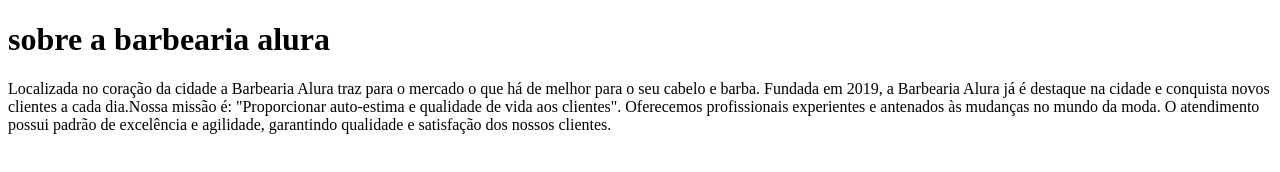
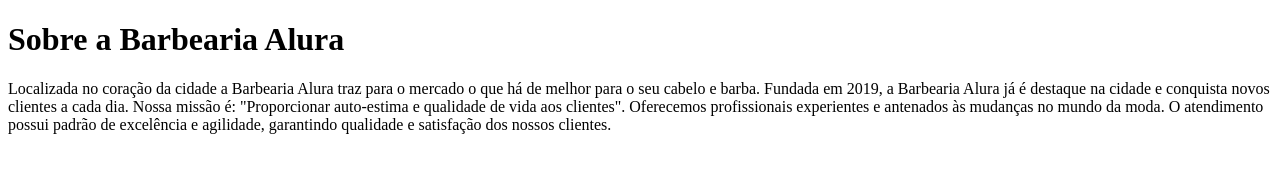
Before and after one commit to ya276/primeiro-reposit, a plain HTML site: page index.html in a window 1280 px wide. Drawn offline with Linux system fonts and the light colour scheme.

Commit message:
marcaçâo

```diff
--- a/index.html
+++ b/index.html
@@ -1,12 +1,19 @@
 <!DOCTYPE html>
 <html lang="pt-br">
+    <head>
+            <meta charset="UTF-8">
+            <title>Barbearia Alura</title>
+    </head>
 
-    <h1>sobre a barbearia alura</h1>
+        <h1>Sobre a Barbearia Alura</h1>
 
-    Localizada no coração da cidade a Barbearia Alura traz para o mercado o que há de melhor para o seu cabelo e barba. Fundada em 2019, a Barbearia Alura já é
+        <p>Localizada no coração da cidade a Barbearia Alura traz para o mercado o que há de melhor para o seu cabelo e barba. Fundada em 2019, a Barbearia Alura já é destaque na cidade e conquista novos clientes a cada dia.
 
-    destaque na cidade e conquista novos clientes a cada dia.Nossa missão é: "Proporcionar auto-estima e qualidade de vida aos clientes".
+        Nossa missão é: "Proporcionar auto-estima e qualidade de vida aos clientes".
 
-    Oferecemos profissionais experientes e antenados às mudanças no mundo da moda. O atendimento possui padrão de excelência e agilidade, garantindo qualidade e satisfação dos nossos clientes.
+        Oferecemos profissionais experientes e antenados às mudanças no mundo da moda. O atendimento possui padrão de excelência e agilidade, garantindo qualidade e satisfação dos nossos clientes.</p>
+
+        </html>
+
 
 </html>
```
